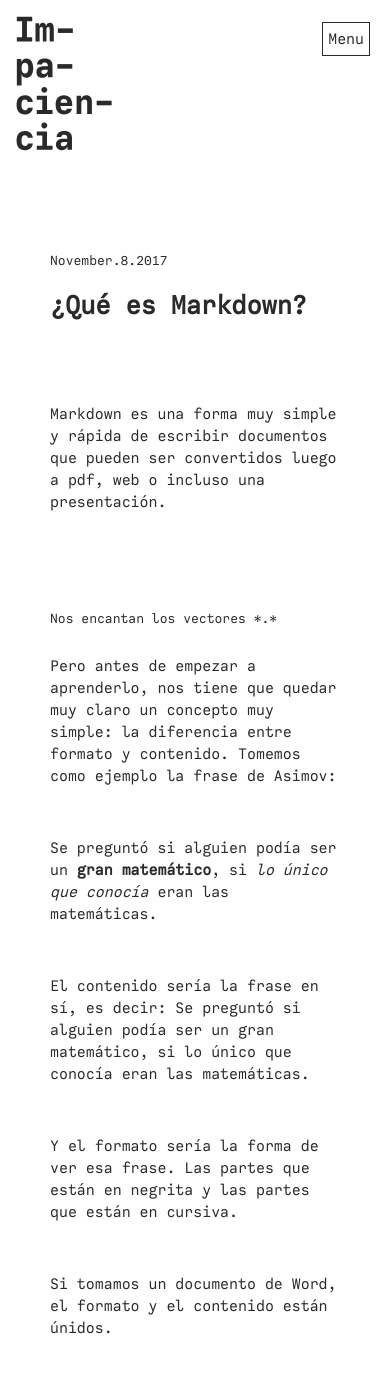
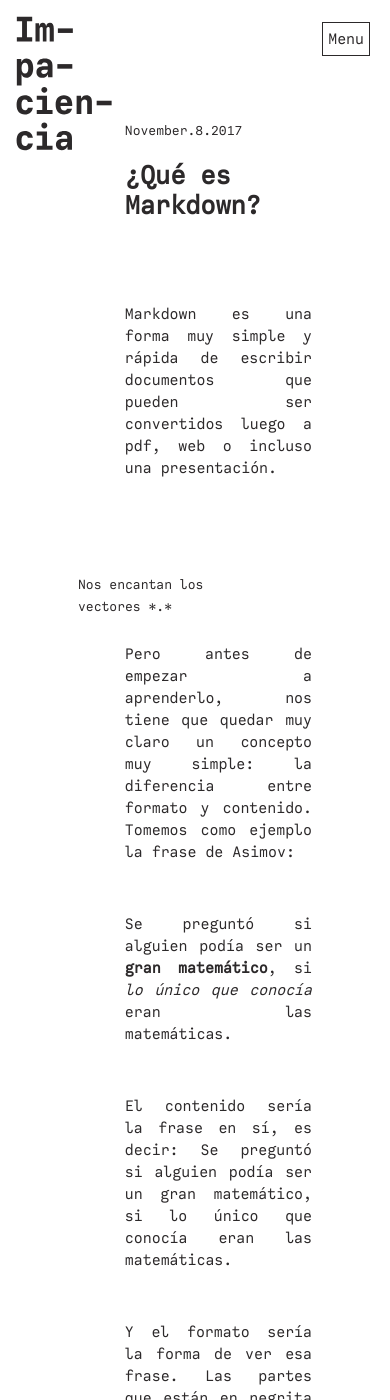
Before and after one commit to Impaciencia/impaciencia.github.io, a Jekyll site: the page built from _posts/2017-11-09-que-es-markdown.md, in a window 390 px wide and 1400 px high. Built offline with Jekyll 4.4.1, drawn with Linux system fonts in a browser that asks for light colours; some web fonts are replaced.

Commit message:
back to the old css

```diff
--- a/css/style.css
+++ b/css/style.css
@@ -89,6 +89,10 @@
 }
 
 */
+
+li {
+	margin-bottom: 14px;
+}
 
 body {
     width: 100%;
@@ -388,7 +392,7 @@
     height: auto;
     position: absolute;
     right: 250px;
-    bottom: 480px;
+    bottom: 520px;
     background-color: #e80064;
     color: white;
     padding-left: 20px;
@@ -613,7 +617,7 @@
     width: 80%;
     float: right;
     clear: both;
-    text-align: left;
+    text-align: justify;
     margin: 0;
     margin-top: 15px;
     margin-bottom: 35px;
@@ -901,7 +905,7 @@
     margin-right: 20px;
     text-align: left;
     float: left;
-    clear: both;
+    /* clear: both; */
 }
 
 .contenidoparticipa .boton a {
@@ -965,23 +969,7 @@
     margin-bottom: 10px;
 }
 
-.bases textarea {
-    color: #2c292a;
-    background-color: white;
-    border-top: solid 1px #2c292a;
-    border-bottom: solid 1px #2c292a;
-    border-left: solid 1px #2c292a;
-    border-right: solid 1px #2c292a;
-    padding: 5px;
-    height: auto;
-    font-family: 'calling_code_regular';
-    font-size: 16px;
-    line-height: 22px;
-    width: 100%;
-    margin-bottom: 10px;
-}
-
-.bases input:focus, .bases textarea:focus {
+.bases input:focus, textarea:focus {
     border: solid 1px #2c292a;
     outline: 0;
 }
@@ -1195,22 +1183,6 @@
 }
 
 input {
-    background-color: #2c292a;
-    color: white;
-    border-top: solid 1px white;
-    border-bottom: solid 1px white;
-    border-left: solid 1px white;
-    border-right: solid 1px white;
-    padding: 5px;
-    height: auto;
-    font-family: 'calling_code_regular';
-    font-size: 16px;
-    line-height: 22px;
-    width: 100%;
-    margin-bottom: 10px;
-}
-
-textarea {
     background-color: #2c292a;
     color: white;
     border-top: solid 1px white;
@@ -1385,15 +1357,7 @@
 
 
 /********* RESPONSIVE APRENDE *********/
-
 .cajacurso {
-    width: 47%;
-}
-
-
-/********* RESPONSIVE COMUNIDAD *********/
-
-.cajaembajador {
     width: 47%;
 }
 
@@ -1411,7 +1375,6 @@
     margin-left: 10px;
 }
 
-
 /********* RESPONSIVE HOME *********/
 
 .home {
@@ -1477,6 +1440,7 @@
 .contenidoaprende {
     width: 100%;
     padding: 50px;
+	display: grid;
 }
 
 #cursos {
@@ -1489,16 +1453,12 @@
     padding: 50px;
 }
 
-.cajacurso {
-    width: 100%;
-}
-
-
 /********* RESPONSIVE PARTICIPA *********/
 
 .contenidoparticipa {
     width: 100%;
     padding: 50px;
+	display: grid;
 }
 
 .bases {
@@ -1506,7 +1466,6 @@
     padding: 50px;
 }
 
-
 /********* RESPONSIVE COMUNIDAD *********/
 
 .contenidocomunidad {
@@ -1529,31 +1488,6 @@
     padding: 50px;
 }
 
-.cajaembajador {
-    width: 100%;
-}
-
-.thumbnailequipo {
-    width: 100%;
-    float: left;
-    margin-top: 20px;
-}
-
-.cajaequipo p {
-    width: 100%;
-    float: right;
-    padding-left: 0px;
-}
-
-.cajaequipo .categoria {
-    width: 100%;
-    float: right;
-    font-size: 14px;
-    padding-left: 0px;
-    clear: none;
-}
-
-
 /********* RESPONSIVE CONTACTO *********/
 
 .contenidocontacto {
@@ -1561,146 +1495,4 @@
     padding: 50px;
 }
 
-
-/********* RESPONSIVE BLOG *********/
-
-#cajablog {
-    width: 100%;
-    padding: 50px;
-}
-
-.cajapost {
-    margin-bottom: 50px;
-}
-
-.thumbnailpost {
-    background-color: #284dd6;
-    width: 40%;
-    clear: both;
-    float: none;
-    margin-top: 60px;
-}
-
-.thumbnailpost img:hover {
-    opacity: 0.1;
-}
-
-.cajapost .datapost {
-    clear: inherit;
-    padding-left: 0px;
-    width: 100%;
-    margin-top: 30px;
-}
-
-.cajapost h1 {
-    width: 100%;
-    float: right;
-    padding-left: 0px;
-}
-
-.cajapost .categoria {
-    width: 100%;
-    float: right;
-    font-size: 14px;
-    padding-left: 0px;
-    clear: none;
-}
-
-.masposts {
-    clear: both;
-    text-align: center;
-}
-
-
-/********* RESPONSIVE POST *********/
-
-#post {
-    width: 100%;
-    padding: 50px;
-    padding-top: 120px;
-    padding-bottom: 80px;
-}
-
-}
-
-
-@media screen and (max-width: 500px) {
-
-/********* RESPONSIVE POST *********/
-
-#post {
-    padding-top: 250px;
-    padding-bottom: 80px;
-}
-
-#post h1 {
-    width: 100%;
-    float: right;
-    clear: both;
-}
-
-#post img {
-    width: 100%;
-    float: left;
-    max-width: 100%;
-    margin-top: 0px;
-    margin-bottom: 0px;
-}
-
-#post p {
-    width: 100%;
-    float: right;
-    clear: both;
-    text-align: left;
-    margin: 0;
-    margin-top: 15px;
-    margin-bottom: 35px;
-}
-
-.datapost {
-    width: 100%;
-    float: right;
-    clear: both;
-    font-size: 14px;
-}
-
-.piefoto {
-    width: 100%;
-    float: left;
-    clear: both;
-    font-size: 14px;
-    margin-top: 10px;
-    margin-bottom: 10px;
-}
-
-#post .categoria {
-    width: 100%;
-    float: right;
-    clear: both;
-}
-
-.navpost {
-    font-size: 14px;
-    width: 100%;
-    float: right;
-    clear: both;
-    margin-top: 35px;
-    margin-bottom: 80px;
-}
-
-.navpost a {
-    color: #2c292a;
-}
-
-.anterior {
-    width: 100%;
-    float: left;
-    clear: both;
-}
-
-.siguiente {
-    width: 100%;
-    float: left;
-}
-
-}
+}
```
